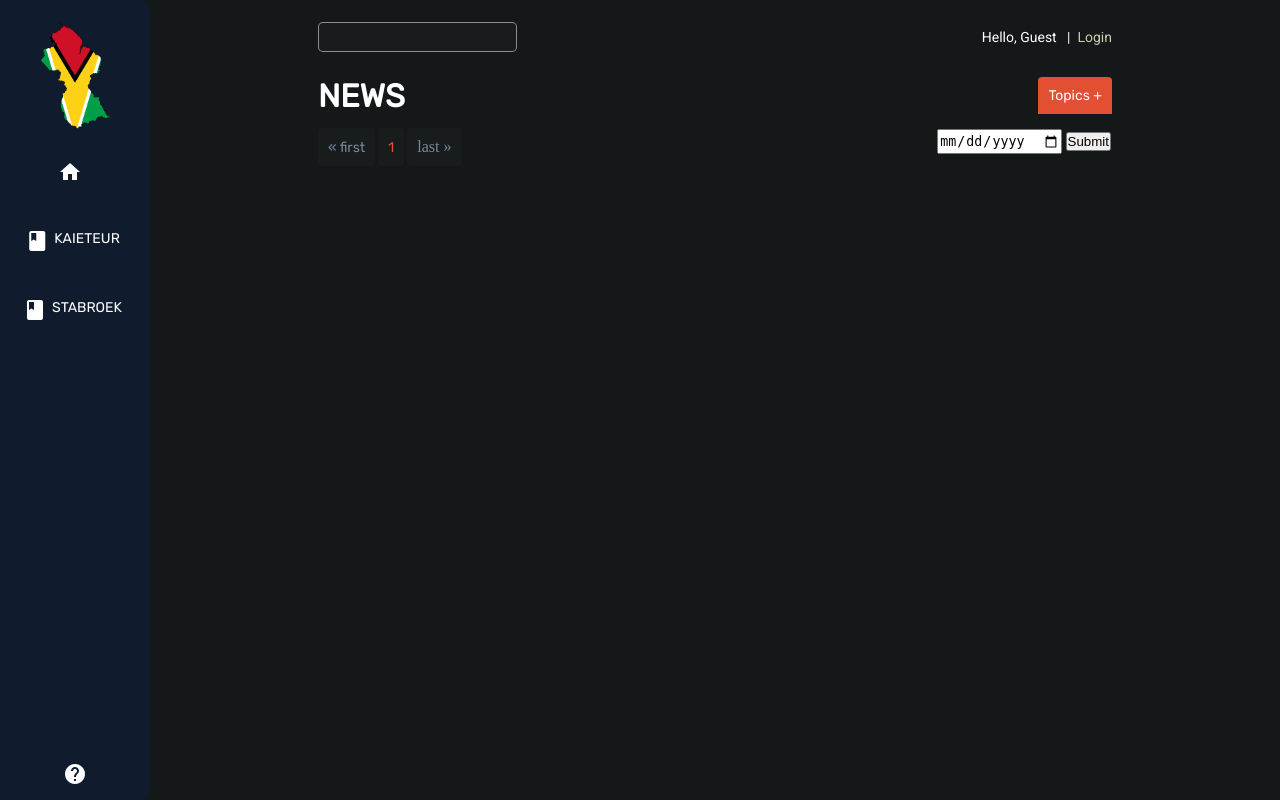
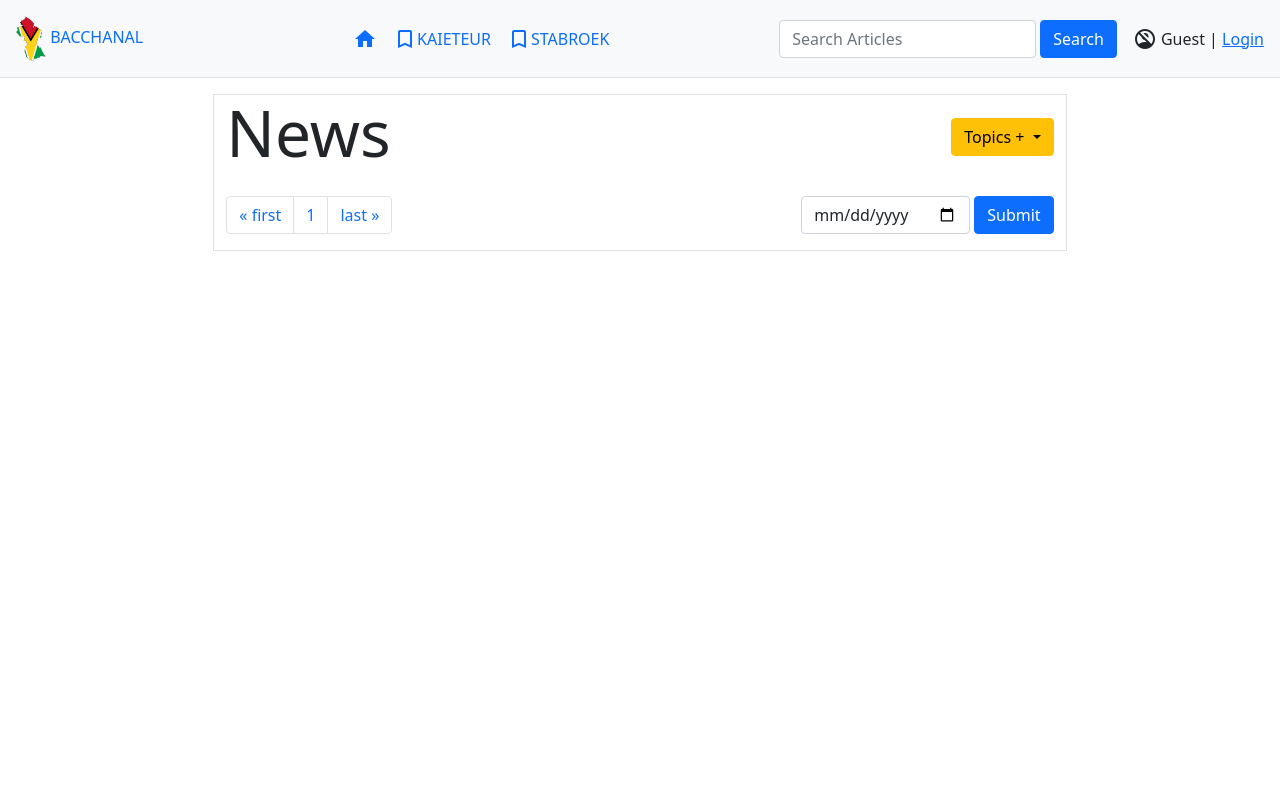
Before and after one commit to jblnt/project-bacchanal, a Django app: page / in a window 1280 px wide. Run offline with Django 3.2, Linux system fonts and the light colour scheme; data that the repository does not hold is empty; parts of the project's set-up code (start-up, migrations or seed data) failed here and were passed over; some libraries are stand-ins or nearby versions.

Commit message:
UX/UI rewrite for 2022 version

```diff
--- a/webapp_main/forms.py
+++ b/webapp_main/forms.py
@@ -1,10 +1,29 @@
 from django import forms
 
 class SearchForm(forms.Form):
-    q=forms.CharField(label='Search', max_length=100)
+    q=forms.CharField(max_length=100, label='')
 
     #update the widget(html code rendered on the page) with specific values.
-    q.widget.attrs.update({'autocomplete':'off'})
+    q.widget.attrs.update(
+        {
+            'autocomplete':'off',
+            'placeholder':'Search Articles',
+            'class': 'form-control'
+        }
+    )
 
 class DateForm(forms.Form):
-    q=forms.DateField(widget = forms.DateInput(attrs={'type':'date'}))
+    q=forms.DateField(
+        widget = forms.DateInput(
+            attrs = {
+                'type':'date'
+            }
+        ),
+        label=''
+    )
+
+    q.widget.attrs.update(
+        {
+            'class': 'form-control'
+        }
+    )
--- a/webapp_main/templates/webapp_main/articles_list.html
+++ b/webapp_main/templates/webapp_main/articles_list.html
@@ -2,48 +2,53 @@
 {% load get_images %}
 {% load static %}
 
+{% block search %}
+
+    <div class="d-flex align-items-center">
+        <form action="{% url 'global-search' %}" method="GET" class="d-flex">
+            {{ form }}
+            <input type="submit" value="Search" class="ms-1 btn btn-primary"/>
+        </form>
+
+        {% if user.is_authenticated %}
+            <div class="ms-3 d-flex">
+                <span class="material-icons">face</span>
+                <span class="ms-1">{{ user.username }} | <a href="{% url 'logout' %}">Logout</a></span>
+            </div>
+        {% else %}
+            <div class="ms-3 d-flex">
+                <span class="material-icons">no_accounts</span>
+                <span class="ms-1">Guest | <a href="{% url 'login' %}">Login</a></span>
+            </div>
+        {% endif %}
+
+    </div>
+
+
+{% endblock search %}
+
 {% block content %}
-<div class="home_main flex">
-    <div class='flex search_user main_font'>
-        <a href="javascript:void(0)" class="home-icon" onclick="openNav()"><img src="{% static 'webapp_main/images/guyana_logo.png' %}" alt="guyana's map"></a>
+    <div class="col-md-8 mt-3 d-flex flex-column container-fluid border">
+        <div class="d-flex justify-content-between align-items-center">
+            <h1 class="display-3">{{ topic }}</h1>
 
-        <div id="main_overlay" class="overlay flex">
-                <a href="javascript:void(0)" class="cls" onclick="closeNav()">x</a>
-                <div class="overlay_content">
-                    <a href="{% url 'news-home' %}">Home</a>
-                    <a href="{% url 'source' 'kaieteur'  %}">Kaieteur</a>
-                    <a href="{% url 'source' 'stabroek' %}">Stabroek</a>
+            <div class="dropdown">
+                <button class="btn btn-warning dropdown-toggle" type="button" data-bs-toggle="dropdown"> Topics &#43 </button>
+                <ul class="dropdown-menu">
+                    <li>
+                        <a href="{% url 'category-sports' base 'sports' %}" class="dropdown-item">Sports</a>
+                    </li>
+                    <li>
+                        <a href="{% url 'category-sports' base 'letters' %}" class="dropdown-item">Letters</a>
+                    </li>
+                    <li>
+                        <a href="{% url 'category-sports' base 'others' %}" class="dropdown-item">Others</a>
+                    </li>
+                </ul>
             </div>
         </div>
 
-        {% if form %}
-            <form action="{% url 'global-search' %}" method="GET">
-                {{ form }}
-            </form>
-
-            {% if user.is_authenticated %}
-                <p>Hello, {{ user.username }} &nbsp; | &nbsp;<a href="{% url 'logout' %}">Logout</a></p>
-            {% else %}
-                <p>Hello, Guest &nbsp; | &nbsp;<a href="{% url 'login' %}">Login</a></p>
-            {% endif %}
-
-        {% else %}
-                <p style="margin-left: auto;">Hello, {{ user.username }} &nbsp; | &nbsp; <a href="{% url 'logout' %}">Logout</a></p>
-        {% endif %}
-    </div>
-    <div class="top flex">
-        <h1 class="home_topic main_font">{{ topic }}</h1>
-
-        <div class="dropdown_box">
-           <button class="topics_btn main_font"> Topics &#43 </button>
-            <div class="dropdown_list">
-                <a href="{% url 'category-sports' base 'sports' %}">Sports</as>
-                <a href="{% url 'category-sports' base 'letters' %}">Letters</a>
-                <a href="{% url 'category-sports' base 'others' %}">Others</a>
-            </div>
-        </div>
-    </div>
-
+        <div>
             <ul class="home_ul">
                 {% for article in articles %}
                     <section class="sections">
@@ -65,54 +70,45 @@
             </ul>
         </div>
 
-<div" class="pagination flex">
+        <div class="d-flex justify-content-between">
             <nav aria-label="Article List Pages">
-        <ul class="page_nav_ul flex">
+                <ul class="pagination">
                     {% if page_obj.has_previous %}
                         {% if not q %}
-                    <li class="page_nav_li"><a href="?page=1" class="page_nav_a main_font">&laquo; first</a></li>
-                    <li class="page_nav_li"><a href="?page={{ page_obj.previous_page_number }}" class="page_nav_a main_font">{{ page_obj.previous_page_number }}</a></li>
+                            <li class="page-item"><a href="?page=1" class="page-link">&laquo; first</a></li>
+                            <li class="page-item"><a href="?page={{ page_obj.previous_page_number }}" class="page-link">{{ page_obj.previous_page_number }}</a></li>
                         {% else %}
-                    <li class="page_nav_li"><a href="?q={{ q }}&page=1" class="page_nav_a main_font">&laquo; first</a></li>
-                    <li class="page_nav_li"><a href="?q={{ q }}&page={{ page_obj.previous_page_number }}" class="page_nav_a main_font">{{ page_obj.previous_page_number }}</a></li>
+                            <li class="page-item"><a href="?q={{ q }}&page=1" class="page-link">&laquo; first</a></li>
+                            <li class="page-item"><a href="?q={{ q }}&page={{ page_obj.previous_page_number }}" class="page-link">{{ page_obj.previous_page_number }}</a></li>
                         {% endif %}
                     {% else %}
-                <li class="page_nav_li"><span class="page_nav_disabled main_font">&laquo; first</span></li>
+                        <li class="page-item"><span class="page-link disabled">&laquo; first</span></li>
                     {% endif %}
 
-            <li class="page_nav_li"><span class="page_nav_active main_font">{{ page_obj.number }}</span></li>
+                    <li class="page-item"><span class="page-link active">{{ page_obj.number }}</span></li>
 
                     {% if page_obj.has_next %}
                         {% if not q %}
-                    <li class="page_nav_li"><a href="?page={{ page_obj.next_page_number }}" class="page_nav_a main_font">{{ page_obj.next_page_number }}</a></li>
-                    <li class="page_nav_li"><a href="?page={{ page_obj.paginator.num_pages }}" class="page_nav_a main_font">last &raquo;</a></li>
+                            <li class="page-item"><a href="?page={{ page_obj.next_page_number }}" class="page-link">{{ page_obj.next_page_number }}</a></li>
+                            <li class="page-item"><a href="?page={{ page_obj.paginator.num_pages }}" class="page-link">last &raquo;</a></li>
                         {% else %}
-                    <li class="page_nav_li"><a href="?q={{ q }}&page={{ page_obj.next_page_number }}" class="page_nav_a main_font">{{ page_obj.next_page_number }}</a></li>
-                    <li class="page_nav_li"><a href="?q={{ q }}&page={{ page_obj.paginator.num_pages }}" class="page_nav_a main_font">last &raquo;</a></li>
+                            <li class="page-item"><a href="?q={{ q }}&page={{ page_obj.next_page_number }}" class="page-link">{{ page_obj.next_page_number }}</a></li>
+                            <li class="page-item"><a href="?q={{ q }}&page={{ page_obj.paginator.num_pages }}" class="page-link">last &raquo;</a></li>
                         {% endif %}
                     {% else %}
-                <li class="page_nav_li"><span class="page_nav_disabled">last &raquo;</span></li>
+                        <li class="page-item"><span class="page-link disabled">last &raquo;</span></li>
                     {% endif %}
                 </ul>
             </nav>
 
             {% if form_date %}
                 <div>
-                <form action="{% url 'archive' %}" method="GET">
+                    <form action="{% url 'archive' %}" method="GET" class="d-flex">
                         {{ form_date }}
-                    <input type="submit" value="Submit">
+                        <input type="submit" value="Submit" class="btn btn-primary ms-1">
                     </form>
                 </div>
             {% endif %}
-
         </div>
-
-<script>
-    function openNav() {
-        document.getElementById("main_overlay").style.width = "100%";
-    }
-    function closeNav() {
-        document.getElementById("main_overlay").style.width = "0%";
-    }
-</script>
+    </div>
 {% endblock content %}
--- a/webapp_main/templates/webapp_main/base_html.html
+++ b/webapp_main/templates/webapp_main/base_html.html
@@ -7,7 +7,7 @@
     <meta name="viewport" content="width=device-width, initial-scale=1, shrink-to-fit=no">
 
     <!-- custom css-->
-    <link rel="stylesheet" type="text/css" href="{%  static 'webapp_main/main.css' %}">
+    <link href="https://cdn.jsdelivr.net/npm/bootstrap@5.1.3/dist/css/bootstrap.min.css" rel="stylesheet" integrity="sha384-1BmE4kWBq78iYhFldvKuhfTAU6auU8tT94WrHftjDbrCEXSU1oBoqyl2QvZ6jIW3" crossorigin="anonymous">
 
     <!--Google Fonts-->
     <link href="https://fonts.googleapis.com/css?family=Montserrat&display=swap" rel="stylesheet">
@@ -23,35 +23,27 @@
 </head>
 <body>
     {% block nav %}
-    <div class="top_nav">
-        <ul>
-            <li class="top_nav_li_logo">
-                <a href="{% url 'news-home' %}"><img src="{% static 'webapp_main/images/guyana_logo.png' %}" alt="guyana's map"></a>
+    <div class="container-fluid d-flex align-items-center justify-content-between p-3 bg-light border-bottom">
+        <div>
+            <a href="{% url 'news-home' %}" class="text-decoration-none text-uppercase"><img src="{% static 'webapp_main/images/guyana_logo.png' %}" alt="guyana's map" width="30"> Bacchanal </a>
+        </div>
 
-            </li>
+        <div class="d-flex ms-4">
+            <a href="{% url 'news-home' %}" class="d-flex text-decoration-none text-uppercase ms-3"><i class="material-icons">home</i></a>
+            <a href="{% url 'source' 'kaieteur' %}" class="d-flex text-decoration-none text-uppercase ms-3"><span class="material-icons">turned_in_not</span>kaieteur</a>
+            <a href="{% url 'source' 'stabroek' %}" class="d-flex text-decoration-none text-uppercase ms-3"><span class="material-icons">turned_in_not</span>stabroek</a>
+        </div>
 
-            <ul style="margin-top: 20px;">
-                <li class="top_nav_li">
-                    <a href="{% url 'news-home' %}" class="top_nav_a"><i class="material-icons">home</i></a>
-                </li>
+        {% block search %}
+        {% endblock search %}
 
-                <li class="top_nav_li">
-		    	<a href="{% url 'source' 'kaieteur' %}" class="top_nav_a"><i class="material-icons">book</i><p class="main_font">kaieteur</p></a>
-                </li>
-                <li class="top_nav_li">
-			<a href="{% url 'source' 'stabroek' %}" class="top_nav_a"><i class="material-icons">book</i><p class="main_font">stabroek</p></a>
-                </li>
-            </ul>
-
-            <span>
-                <i class="material-icons">help</i>
-            </span>
-
-        </ul>
     </div>
     {% endblock nav %}
 
     {% block content%}
     {% endblock content %}
+
+    <script src="https://cdn.jsdelivr.net/npm/@popperjs/core@2.10.2/dist/umd/popper.min.js" integrity="sha384-7+zCNj/IqJ95wo16oMtfsKbZ9ccEh31eOz1HGyDuCQ6wgnyJNSYdrPa03rtR1zdB" crossorigin="anonymous"></script>
+    <script src="https://cdn.jsdelivr.net/npm/bootstrap@5.1.3/dist/js/bootstrap.min.js" integrity="sha384-QJHtvGhmr9XOIpI6YVutG+2QOK9T+ZnN4kzFN1RtK3zEFEIsxhlmWl5/YESvpZ13" crossorigin="anonymous"></script>
 </body>
 </html>
```
Lines whose indentation alone changed are shown as unchanged.
